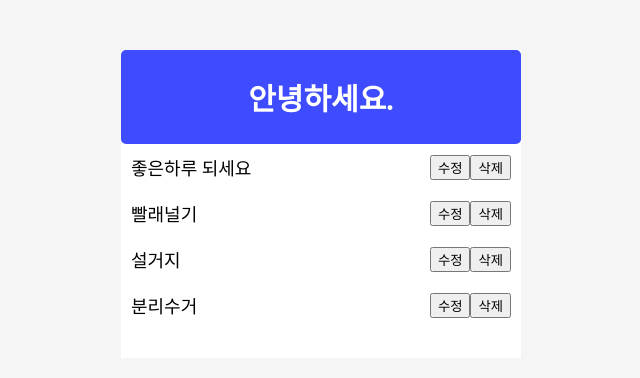
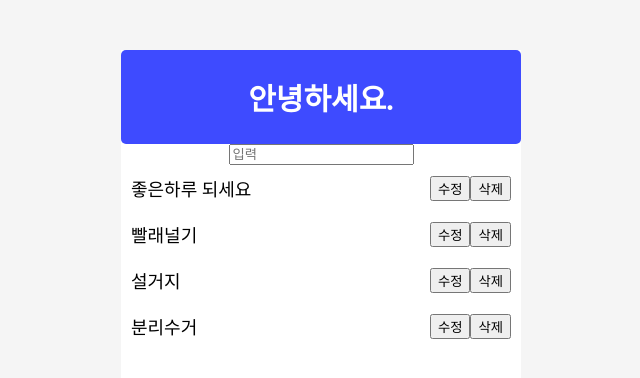
Before and after one commit to sssungsik/Todo_react, a React (Create React App) app: page / in a window 1280 px wide. Shown: the top 378 px of the page, without its empty margins (319-959 px from the left). Built offline with nearby package versions, Linux system fonts and the light colour scheme; a web font is replaced by a local one.

Commit message:
feat : ToDoCreate.js 추가

```diff
--- a/src/App.js
+++ b/src/App.js
@@ -1,6 +1,7 @@
 import React from 'react';
 import './App.css';
 import ToDoList from './ToDoList';
+import ToDoCreate from './ToDoCreate';
 const toDoItems = [
   {
     title : '좋은하루 되세요',
@@ -35,6 +36,7 @@
         <div class="header">
           <h1>안녕하세요.</h1>
         </div>
+        <ToDoCreate></ToDoCreate>
         <ToDoList toDoItems={this.state.toDoItems}/>
       </div>
     )
--- /dev/null
+++ b/src/ToDoCreate.js
@@ -0,0 +1,18 @@
+import React from 'react';
+import './App.css';
+
+class ToDoCreate extends React.Component {
+
+  render() {
+
+    return (
+       <div className='create-container'>
+            <form className='create-form'>
+                <input type='text' placeholder='입력' />
+            </form>
+       </div>
+    )
+  }
+}
+
+export default ToDoCreate;
```
